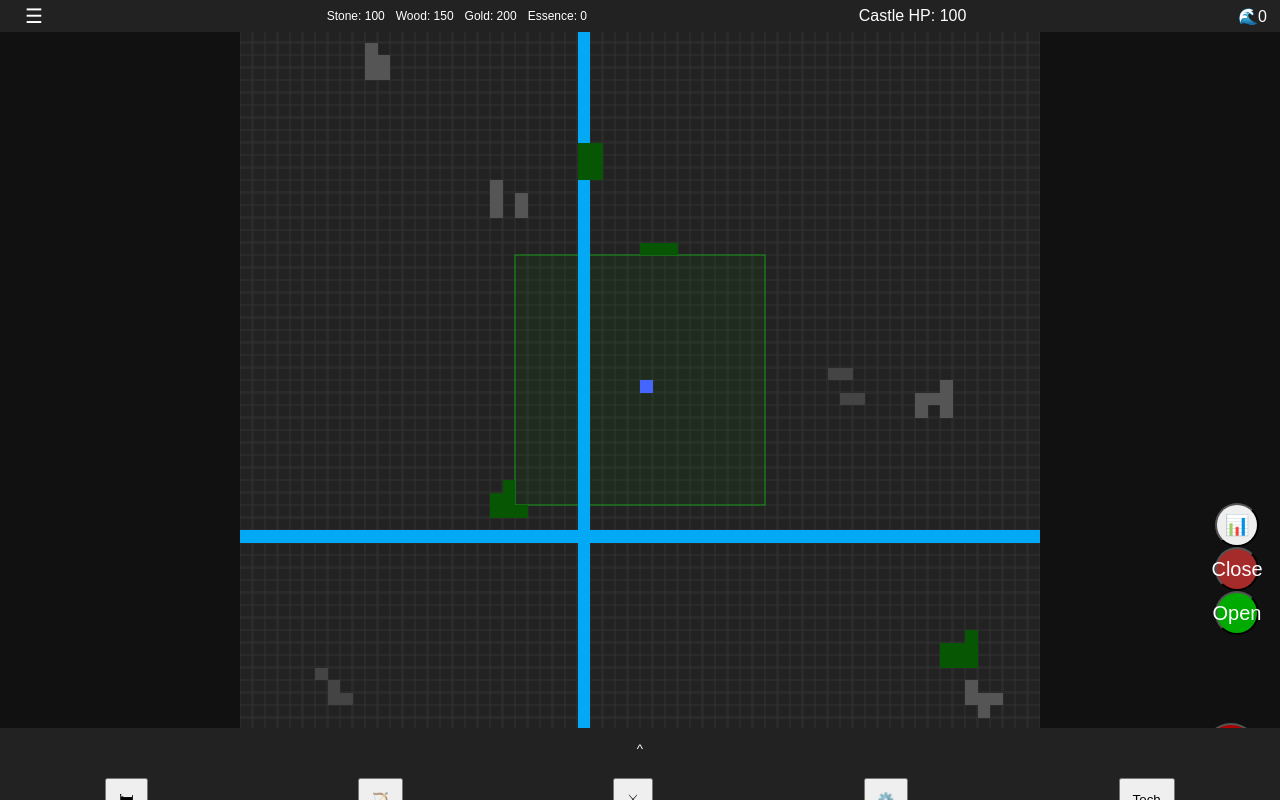
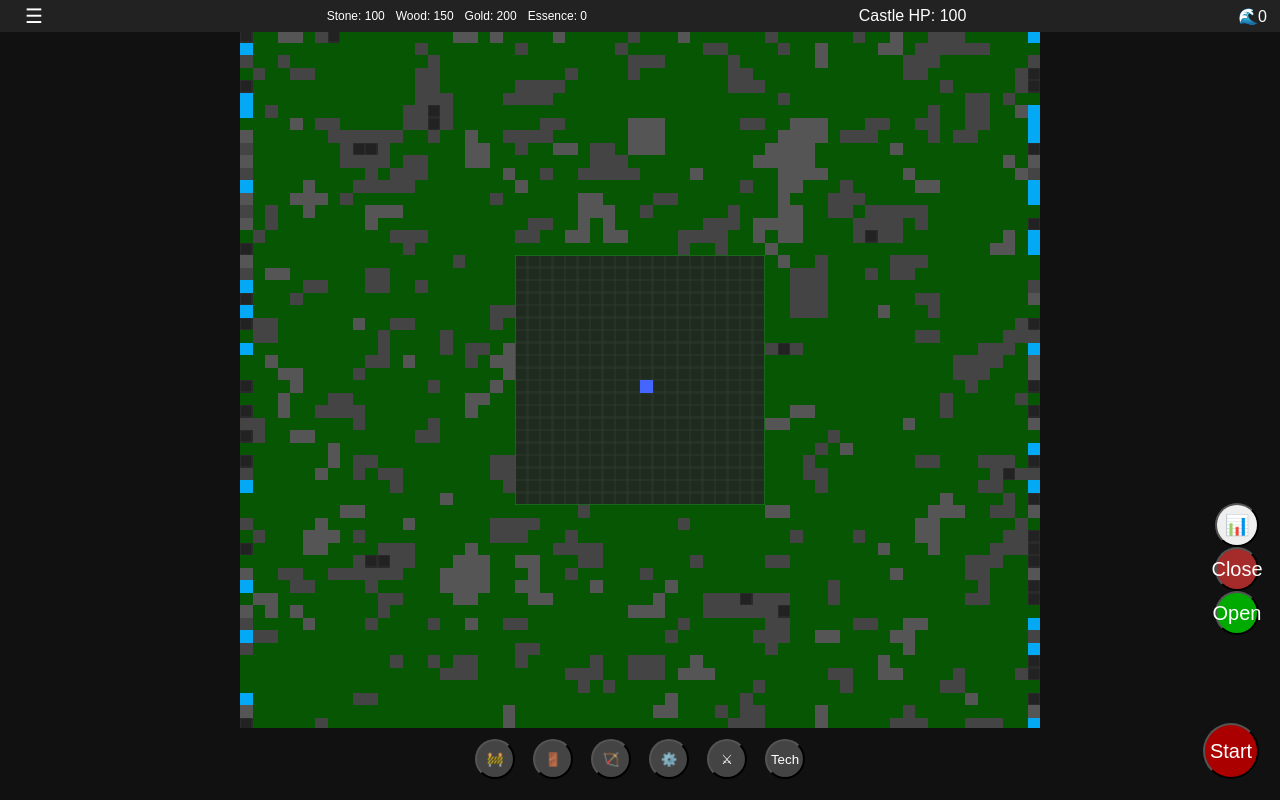
Before and after one commit to JustSadSock/Neuro-Siege, a website with bundled scripts: page index.html in a window 1280 px wide. Built offline with nearby package versions, Linux system fonts and the light colour scheme.

Commit message:
Improve UI layout and gameplay tweaks

```diff
--- a/ai.js
+++ b/ai.js
@@ -4,7 +4,8 @@ class Enemy {
         this.y = y;
         this.type = type;
         this.size = size;
-        this.speed = type === 'elite' ? 0.25 : 0.3; // tiles per tick (slower)
+        // enemies move fairly quickly by default; slow them down
+        this.speed = type === 'elite' ? 0.125 : 0.15; // tiles per tick
         this.alive = true;
         this.maxHp = type === 'elite' ? 30 : 10;
         this.hp = this.maxHp;
--- a/base.css
+++ b/base.css
@@ -108,3 +108,24 @@ button {
     padding: 6px;
     text-align: center;
 }
+
+/* build controls for desktop */
+.build-buttons {
+    position: fixed;
+    bottom: 16px;
+    left: 50%;
+    transform: translateX(-50%);
+    display: flex;
+    gap: 8px;
+}
+
+.fab-small {
+    background: #444;
+    color: #fff;
+    border-radius: 50%;
+    width: 40px;
+    height: 40px;
+    display: flex;
+    align-items: center;
+    justify-content: center;
+}
--- a/index.html
+++ b/index.html
@@ -22,31 +22,19 @@
     <aside id="sideMenu" class="panel is-hidden"></aside>
     <main id="gameArea">
         <canvas id="gameCanvas" width="640" height="640" tabindex="0"></canvas>
+        <div id="buildControls" class="build-buttons">
+            <button id="buildWallBtn" class="fab-small" aria-label="Build Wall">&#128679;</button>
+            <button id="buildGateBtn" class="fab-small" aria-label="Build Gate">&#128682;</button>
+            <button id="buildTowerBtn" class="fab-small" aria-label="Build Tower">&#127993;</button>
+            <button id="deleteBtn" class="fab-small" aria-label="Delete">&#9881;&#65039;</button>
+            <button id="spawnSquadBtn" class="fab-small" aria-label="Spawn Squad">&#9876;</button>
+            <button id="techBtn" class="fab-small" aria-label="Tech Tree">Tech</button>
+        </div>
         <button id="analyticsBtn" class="fab" aria-label="Analytics">&#128202;</button>
         <button id="openGateBtn" class="fab gate-fab" aria-label="Open Gates">Open</button>
         <button id="closeGateBtn" class="fab gate-fab" aria-label="Close Gates">Close</button>
         <button id="startBtn" class="fab start-fab" aria-label="Start Wave">Start</button>
     </main>
-    <div id="bottomSheet" class="sheet">
-        <button class="sheet-handle" id="sheetToggle">^</button>
-        <div id="groupButtons" class="icon-row group">
-            <button id="groupWalls" aria-label="Walls">&#128719;</button>
-            <button id="groupTowers" aria-label="Defenses">&#127993;</button>
-            <button id="groupArmy" aria-label="Army">&#9876;</button>
-            <button id="deleteBtn" aria-label="Delete">&#9881;&#65039;</button>
-            <button id="techBtn" aria-label="Tech Tree">Tech</button>
-        </div>
-        <div id="submenuWalls" class="icon-row group submenu is-hidden">
-            <button id="buildWallBtn" aria-label="Build Wall">&#128679;</button>
-            <button id="buildGateBtn" aria-label="Build Gate">&#128682;</button>
-        </div>
-        <div id="submenuTowers" class="icon-row group submenu is-hidden">
-            <button id="buildTowerBtn" aria-label="Build Tower">&#127993;</button>
-        </div>
-        <div id="submenuArmy" class="icon-row group submenu is-hidden">
-            <button id="spawnSquadBtn" aria-label="Spawn Squad">&#9876;</button>
-        </div>
-    </div>
     <div id="modalOverlay" class="modal is-hidden">
         <div id="statsContent"></div>
         <button class="btn-continue" id="statsContinue">Continue</button>
--- a/main.js
+++ b/main.js
@@ -127,9 +127,17 @@ canvas.addEventListener('pointercancel', (e) => {
 
 canvas.addEventListener('wheel', (e) => {
   e.preventDefault();
+  const rect = canvas.getBoundingClientRect();
+  const cx = rect.width / 2;
+  const cy = rect.height / 2;
+  const worldX = cx / (TILE_SIZE * scale) + offsetX;
+  const worldY = cy / (TILE_SIZE * scale) + offsetY;
   const delta = Math.sign(e.deltaY);
-  scale -= delta * 0.1;
-  scale = Math.max(0.5, Math.min(2, scale));
+  let s = scale - delta * 0.1;
+  s = Math.max(0.5, Math.min(2, s));
+  offsetX = worldX - cx / (TILE_SIZE * s);
+  offsetY = worldY - cy / (TILE_SIZE * s);
+  scale = s;
 }, { passive: false });
 
 const TILE_SIZE = TILE;
--- a/map.js
+++ b/map.js
@@ -13,37 +13,40 @@ export function generateMap() {
     rocks = [];
     trees = [];
     hills = [];
-    generateClusters(5, 8, rocks);
-    generateClusters(5, 10, trees);
-    generateClusters(3, 5, hills);
-    const hy = Math.floor(Math.random() * MAP_SIZE);
-    for (let x = 0; x < MAP_SIZE; x++) {
-        water.push({ x, y: hy });
+
+    const base = Array.from({ length: MAP_SIZE }, () =>
+        Array.from({ length: MAP_SIZE }, () => Math.random())
+    );
+
+    for (let y = 1; y < MAP_SIZE - 1; y++) {
+        for (let x = 1; x < MAP_SIZE - 1; x++) {
+            let sum = 0;
+            for (let dy = -1; dy <= 1; dy++) {
+                for (let dx = -1; dx <= 1; dx++) {
+                    sum += base[y + dy][x + dx];
+                }
+            }
+            base[y][x] = sum / 9;
+        }
     }
-    const vx = Math.floor(Math.random() * MAP_SIZE);
+
     for (let y = 0; y < MAP_SIZE; y++) {
-        water.push({ x: vx, y });
-    }
-}
-
-function generateClusters(num, size, dest) {
-    for (let i = 0; i < num; i++) {
-        const center = randomCell();
-        for (let j = 0; j < size; j++) {
-            const cell = {
-                x: Math.min(Math.max(center.x + Math.floor(Math.random() * 3) - 1, 0), MAP_SIZE - 1),
-                y: Math.min(Math.max(center.y + Math.floor(Math.random() * 3) - 1, 0), MAP_SIZE - 1),
-            };
-            if (!inBuildZone(cell.x, cell.y)) dest.push(cell);
+        for (let x = 0; x < MAP_SIZE; x++) {
+            if (inBuildZone(x, y)) continue;
+            const v = base[y][x];
+            if (v < 0.2) {
+                water.push({ x, y });
+            } else if (v < 0.35) {
+                rocks.push({ x, y });
+            } else if (v < 0.6) {
+                trees.push({ x, y });
+            } else if (v < 0.75) {
+                hills.push({ x, y });
+            }
         }
     }
 }
 
-function randomCell() {
-    const x = Math.floor(Math.random() * MAP_SIZE);
-    const y = Math.floor(Math.random() * MAP_SIZE);
-    return { x, y };
-}
 
 export function drawGrid(ctx) {
     ctx.strokeStyle = '#333';
--- a/mobile.css
+++ b/mobile.css
@@ -126,3 +126,24 @@
   border: none;
   color: #fff;
 }
+
+/* floating build controls */
+.build-buttons {
+  position: absolute;
+  bottom: 16px;
+  left: 50%;
+  transform: translateX(-50%);
+  display: flex;
+  gap: 8px;
+}
+
+.fab-small {
+  background: #444;
+  color: #fff;
+  border-radius: 50%;
+  width: 40px;
+  height: 40px;
+  display: flex;
+  align-items: center;
+  justify-content: center;
+}
--- a/ui.js
+++ b/ui.js
@@ -33,9 +33,10 @@ export function setupUI(
     if (techBtn) techBtn.addEventListener('click', onShowTech);
 
   const sheetToggle = document.getElementById('sheetToggle');
+  if (sheetToggle) {
       sheetToggle.addEventListener('click', () => {
           const sheet = document.getElementById('bottomSheet');
-      if (sheet.classList.contains('is-open')) {
+          if (sheet?.classList.contains('is-open')) {
               closeSheet();
           } else {
               openSheet();
@@ -54,6 +55,7 @@ export function setupUI(
       groupWalls?.addEventListener('click', () => toggle('submenuWalls'));
       groupTowers?.addEventListener('click', () => toggle('submenuTowers'));
       groupArmy?.addEventListener('click', () => toggle('submenuArmy'));
+  }
 
     const menuBtn = document.getElementById('menuBtn');
     menuBtn.addEventListener('click', () => {
```
Lines whose indentation alone changed are shown as unchanged.
